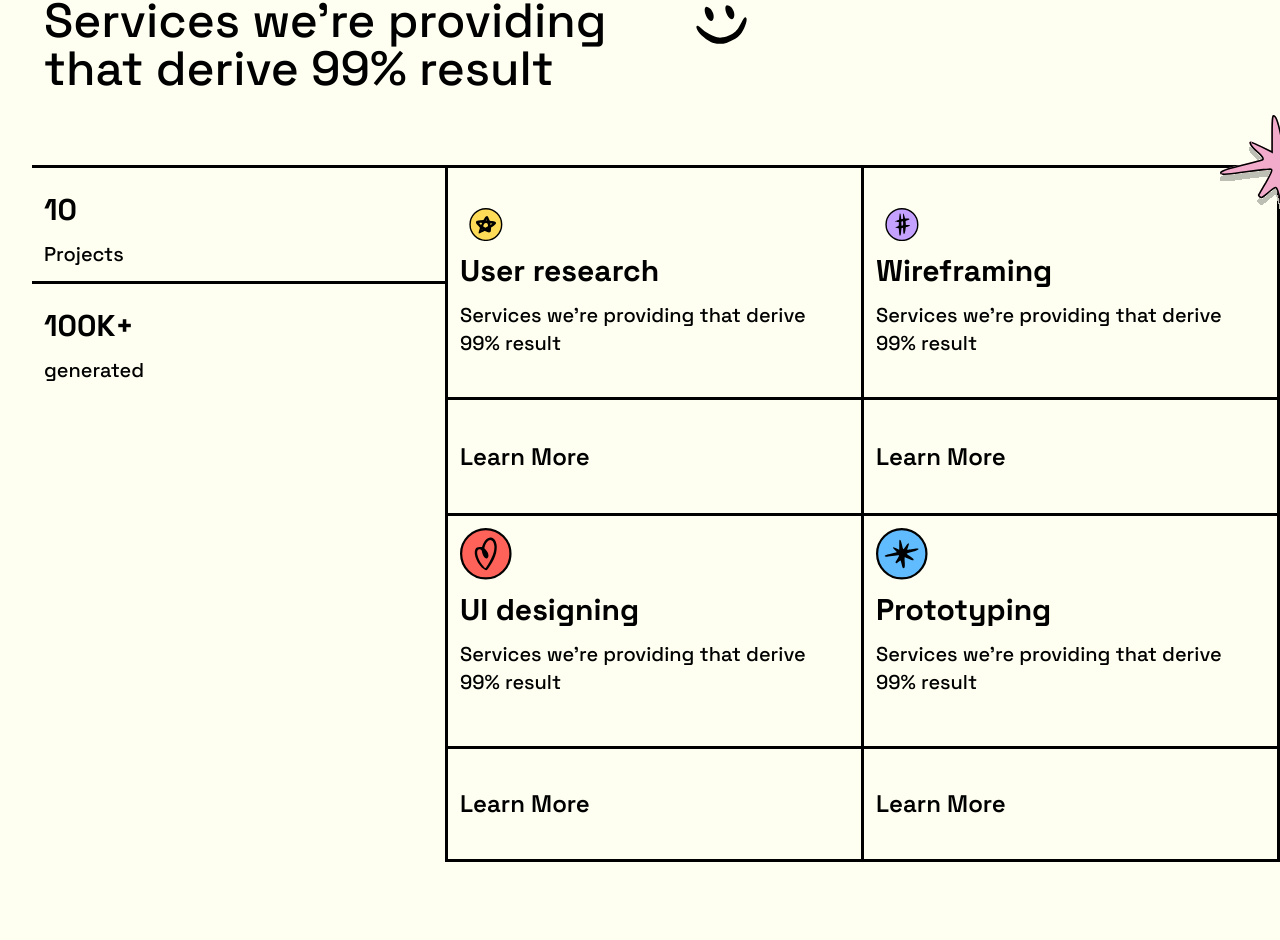
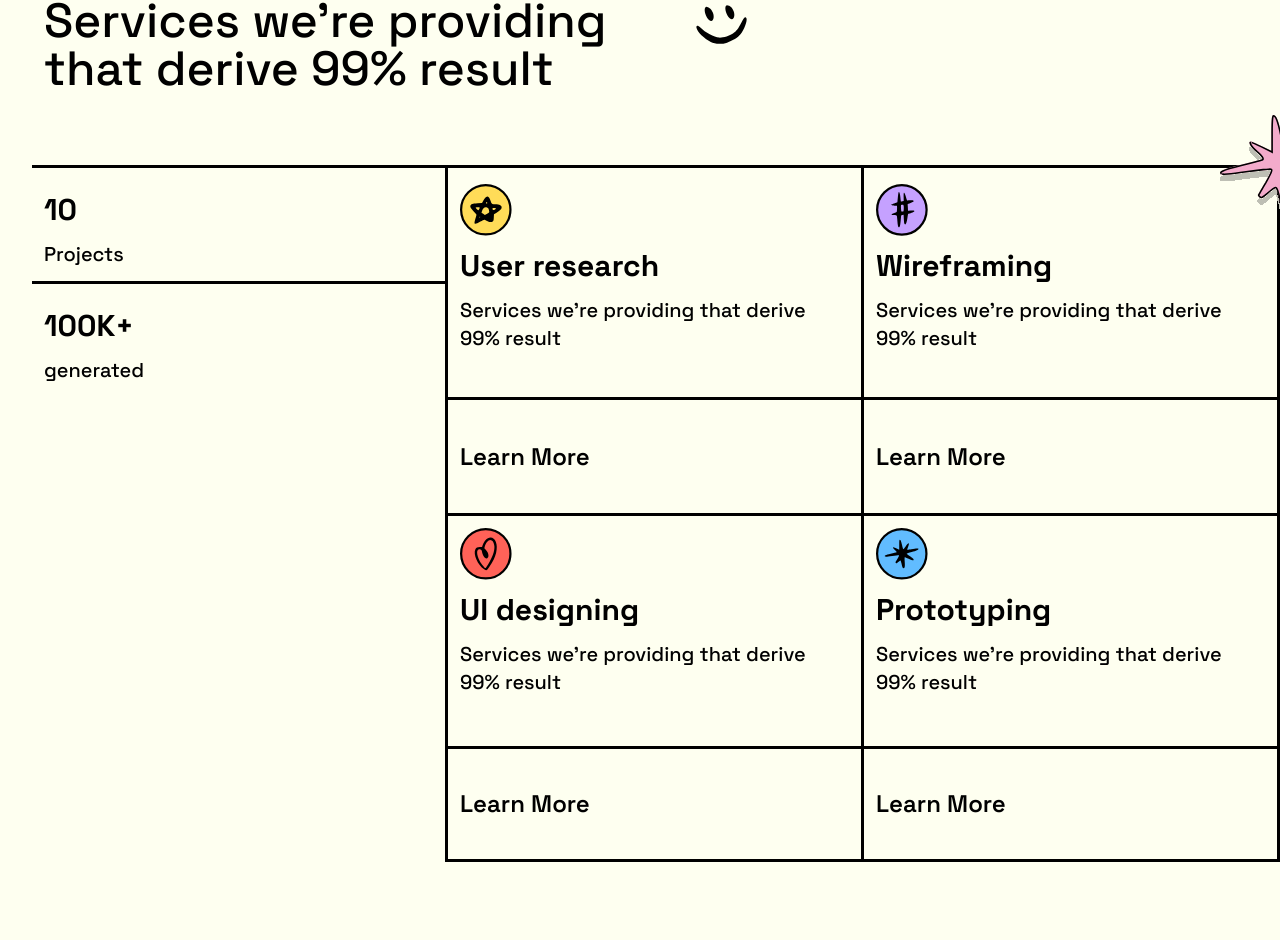
Before and after one commit to AmeyGaikar/personal_portfolio, a React (Vite) app: page / in a window 1280 px wide. Shown: the part 862-1802 px from the top of the page. Built offline with nearby package versions, Linux system fonts and the light colour scheme.

Commit message:
fix: small icons on medium sized devices

```diff
--- a/src/index.css
+++ b/src/index.css
@@ -57,7 +57,7 @@
 }
 
 .fifthDiv{
-  @apply border-3 border-b-0 flex flex-col gap-3 px-3 py-10 md:col-span-2 md:col-start-5 md:row-span-2 md:row-start-1 md:border-l-0
+  @apply border-3 border-b-0 flex flex-col gap-3 px-3 pt-4 md:col-span-2 md:col-start-5 md:row-span-2 md:row-start-1 md:border-l-0
 }
 
 .fourthDiv {
@@ -65,7 +65,7 @@
 }
 
 .thirdDiv {
-  @apply border-3 border-b-0 flex flex-col gap-3 px-3 py-10  md:col-span-2 md:col-start-3 md:row-start-1 md:row-span-2 md:border-l-0
+  @apply border-3 border-b-0 flex flex-col gap-3 px-3 pt-4 md:col-span-2 md:col-start-3 md:row-start-1 md:row-span-2 md:border-l-0
 }
 
 .secondDiv {
```
